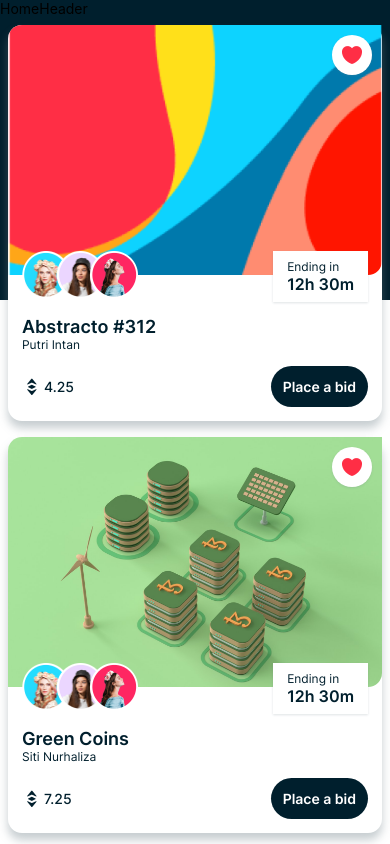
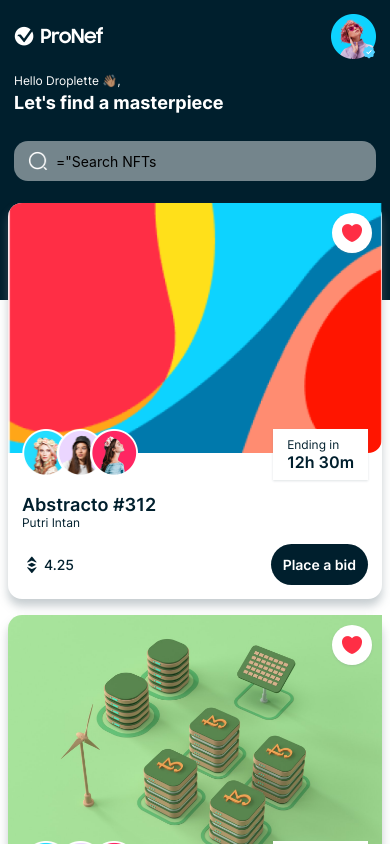
Before and after one commit to davidobi/simple-react-native-app, a React Native app: screen /Home in a window 390 px wide. Shown: the top 844 px of the page. Built offline with nearby package versions, Linux system fonts and the light colour scheme.

Commit message:
header component with search input

```diff
--- a/components/HomeHeader.js
+++ b/components/HomeHeader.js
@@ -1,10 +1,67 @@
-import { View, Text } from 'react-native';
+import { View, Text, Image, TextInput } from 'react-native';
 import React from 'react';
+import { COLORS, FONTS, SIZES, assets } from '../constants';
 
 const HomeHeader = () => {
   return (
-    <View>
-      <Text>HomeHeader</Text>
+    <View style={{
+      backgroundColor: COLORS.primary,
+      padding: SIZES.font,
+    }}>
+      <View style={{
+        flexDirection: 'row',
+        justifyContent: 'space-between',
+        alignItems: 'center'
+      }}>
+        <Image
+          source={assets.logo}
+          resizeMode="contain"
+          style={{ width: 90, height: 25 }}
+        />
+        <View style={{ width:45, height:45 }}>
+          <Image
+            source={assets.person01}
+            resizeMode="contain"
+            style={{ width:'100%', height: '100%' }}
+          />
+          <Image
+          source={assets.badge}
+          resizeMode="contain"
+          style={{position: 'absolute', width: 15, height: 15, bottom: 0, right: 0}}
+          />
+        </View>
+      </View>
+      <View style={{ marginVertical:SIZES.font }}>
+        <Text style={{ fontFamily:FONTS.regular, fontSize:SIZES.small, color:COLORS.white }}>
+          Hello Droplette 👋🏽,
+        </Text>
+
+        <Text style={{ fontFamily:FONTS.bold, fontSize:SIZES.large, color:COLORS.white, marginTop: SIZES.base/2 }}>
+          Let's find a masterpiece
+        </Text>
+      </View>
+      <View style={{marginTop: SIZES.font}}>
+        <View style={{
+          width: '100%',
+          borderRadius: SIZES.font,
+          backgroundColor: COLORS.gray,
+          flexDirection: 'row',
+          alignItems: 'center',
+          paddingHorizontal: SIZES.font,
+          paddingVertical: SIZES.small - 2,
+        }}>
+          <Image
+            source={assets.search}
+            resizeMode="contain"
+            style={{ width: 20, height: 20, marginRight: SIZES.base}}
+          />
+          <TextInput
+            placeholder='="Search NFTs'
+            style={{ flex: 1 }}
+            onChangeText={() => {}}
+          />
+        </View>
+      </View>
     </View>
   )
 }
```
